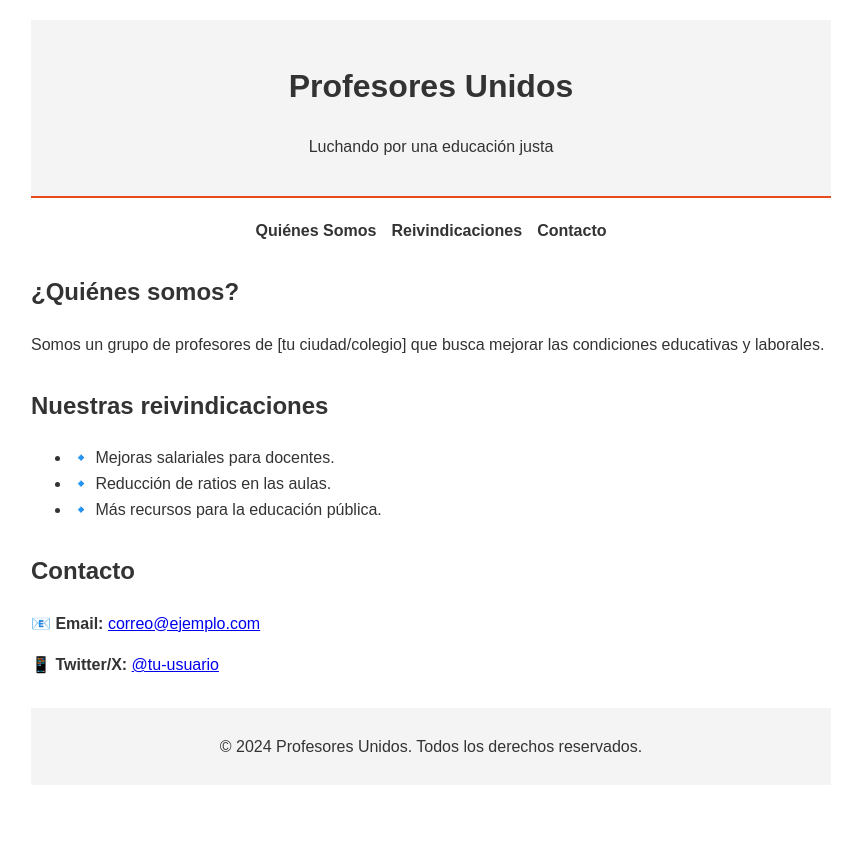
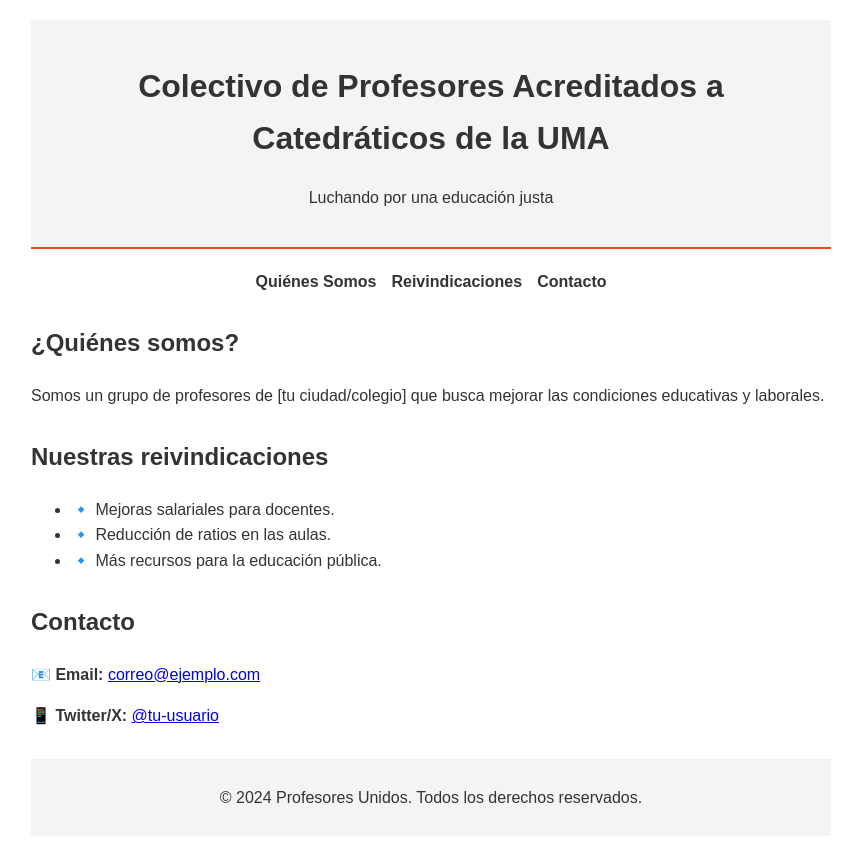
Before and after one commit to colectivoacuma/colectivoacuma.github.io, a plain HTML site: page index.html in a window 1280 px wide. Shown: the whole page, without its empty margins (209-1063 px from the left). Before the commit the page ends 805 px from the top, so only its background shows below. Drawn offline with Linux system fonts and the light colour scheme.

Commit message:
Update header title in index.html for clarity

```diff
--- a/index.html
+++ b/index.html
@@ -46,7 +46,7 @@
 </head>
 <body>
     <header>
-        <h1>Profesores Unidos</h1>
+        <h1>Colectivo de Profesores Acreditados a Catedráticos de la UMA</h1>
         <p>Luchando por una educación justa</p>
     </header>
 
```
